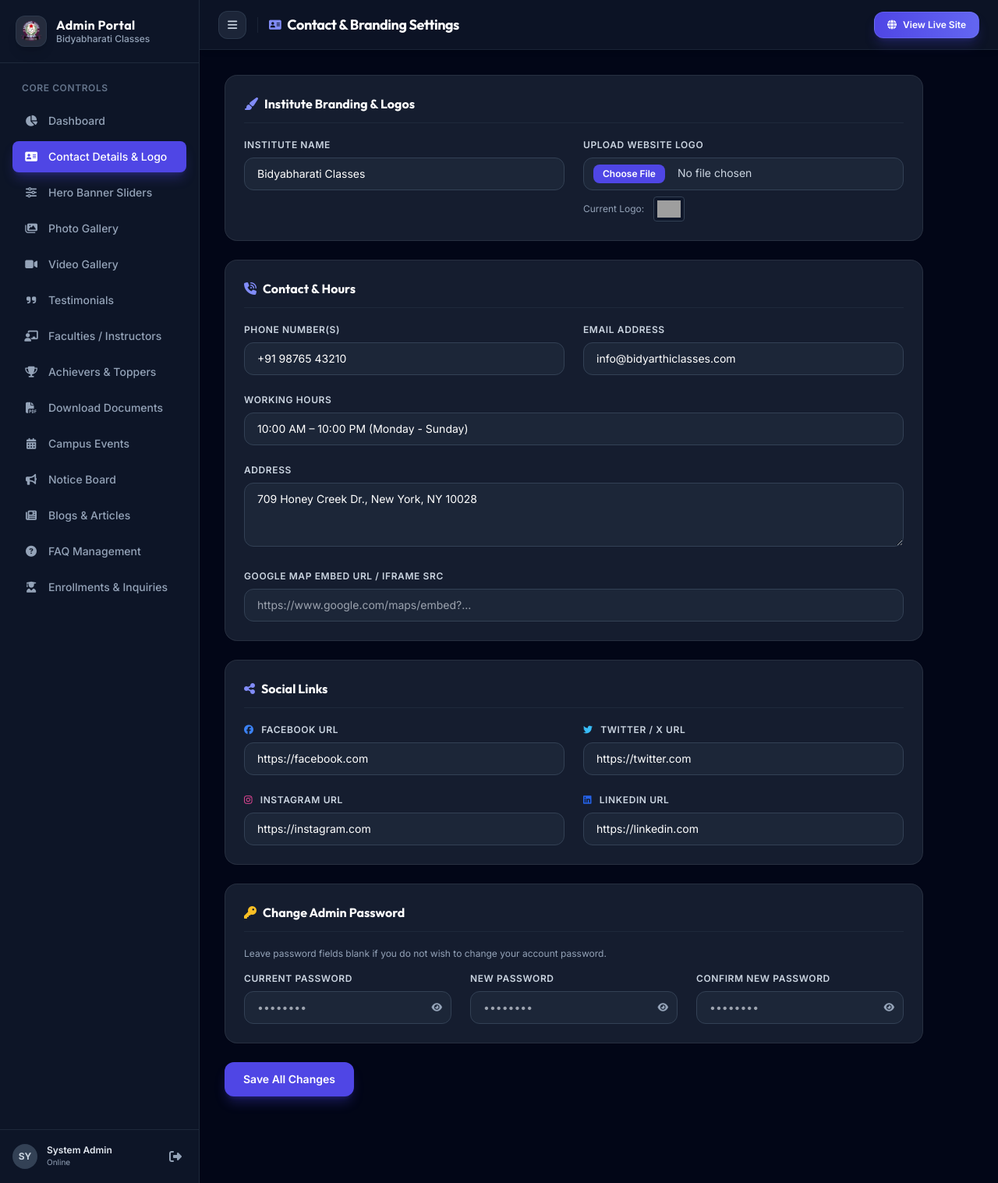
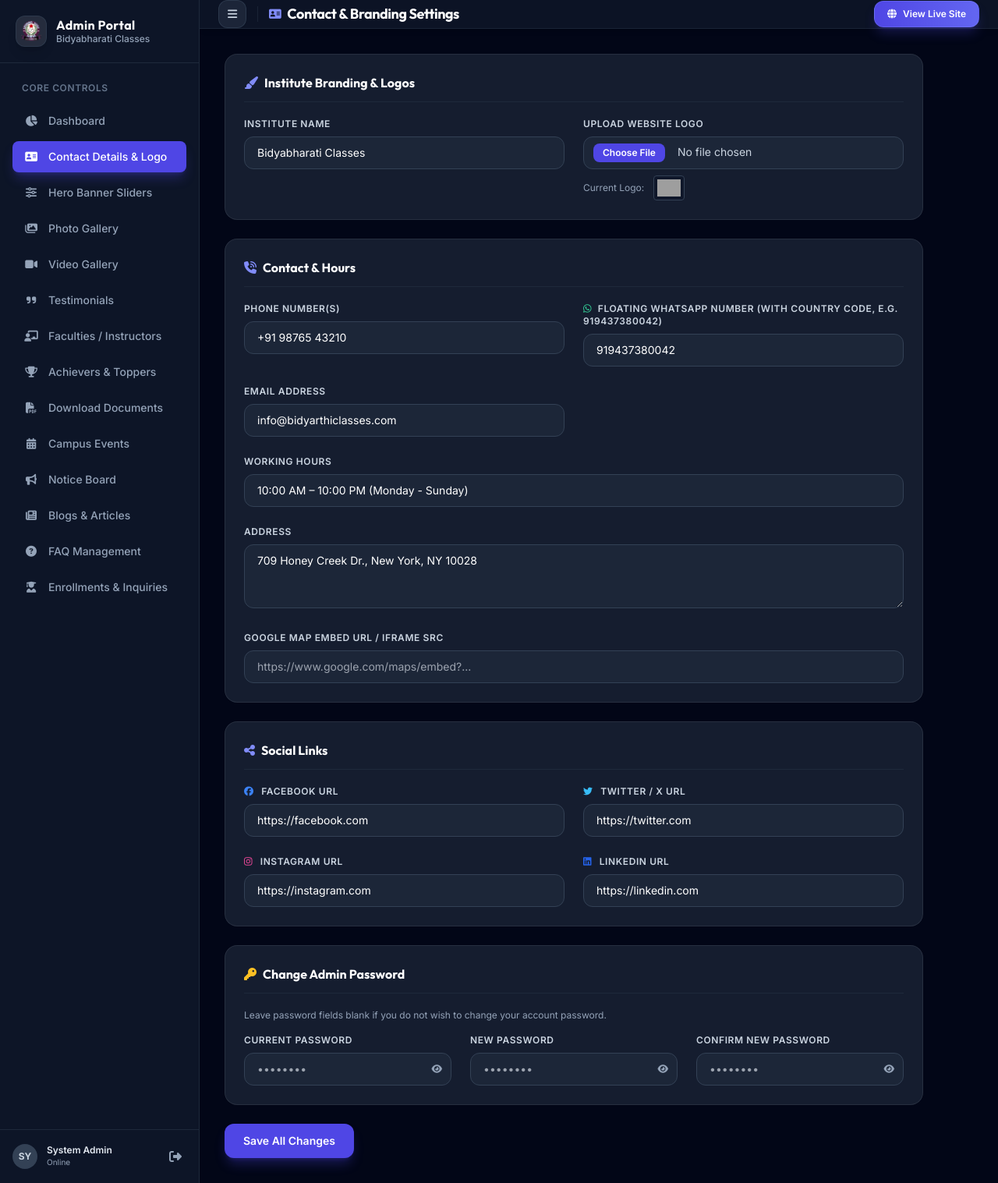
Before and after one commit to Tcavecodes/BidyabharatiClasses, a PHP site: page /admin/contact_details.php in a window 1280 px wide. Shown: the whole page at 78% size. Run offline with PHP 8.4, Linux system fonts and the light colour scheme; a user stored in the database is signed in; data comes from the database, SQL or seed files in the repository; some libraries are stand-ins or nearby versions; grey boxes are pictures that could not be loaded.

Commit message:
link the whatsapp

```diff
--- a/admin/contact_details.php
+++ b/admin/contact_details.php
@@ -5,10 +5,16 @@ include 'header.php';
 $message = '';
 $error = '';
 
+// Ensure whatsapp column exists in site_settings
+try {
+    $pdo->exec("ALTER TABLE site_settings ADD COLUMN whatsapp VARCHAR(50) DEFAULT '919437380042'");
+} catch (Exception $e) {}
+
 // Handle Form Submission
 if ($_SERVER['REQUEST_METHOD'] === 'POST') {
     $site_name = trim($_POST['site_name'] ?? '');
     $phone = trim($_POST['phone'] ?? '');
+    $whatsapp = trim($_POST['whatsapp'] ?? '');
     $email = trim($_POST['email'] ?? '');
     $address = trim($_POST['address'] ?? '');
     $working_hours = trim($_POST['working_hours'] ?? '');
@@ -49,12 +55,12 @@ if ($_SERVER['REQUEST_METHOD'] === 'POST') {
 
     try {
         $stmt = $pdo->prepare("UPDATE site_settings SET
-            site_name = ?, logo_path = ?, favicon_path = ?, phone = ?, email = ?,
+            site_name = ?, logo_path = ?, favicon_path = ?, phone = ?, whatsapp = ?, email = ?,
             address = ?, working_hours = ?, map_iframe = ?, facebook_url = ?,
             twitter_url = ?, instagram_url = ?, linkedin_url = ? WHERE id = 1");
 
         $stmt->execute([
-            $site_name, $logo_path, $favicon_path, $phone, $email,
+            $site_name, $logo_path, $favicon_path, $phone, $whatsapp, $email,
             $address, $working_hours, $map_iframe, $facebook_url,
             $twitter_url, $instagram_url, $linkedin_url
         ]);
@@ -152,6 +158,12 @@ if ($_SERVER['REQUEST_METHOD'] === 'POST') {
                 <div>
                     <label class="block text-xs font-semibold uppercase tracking-wider text-slate-300 mb-2">Phone Number(s)</label>
                     <input type="text" name="phone" value="<?= htmlspecialchars($siteSettings['phone'] ?? '') ?>" required
+                        class="w-full px-4 py-2.5 rounded-xl bg-slate-800/80 border border-slate-700 text-white text-sm focus:ring-2 focus:ring-indigo-500 focus:outline-none">
+                </div>
+
+                <div>
+                    <label class="block text-xs font-semibold uppercase tracking-wider text-slate-300 mb-2"><i class="fa-brands fa-whatsapp text-emerald-400 mr-1"></i> Floating WhatsApp Number (with country code, e.g. 919437380042)</label>
+                    <input type="text" name="whatsapp" value="<?= htmlspecialchars($siteSettings['whatsapp'] ?? '919437380042') ?>" placeholder="e.g. 919437380042"
                         class="w-full px-4 py-2.5 rounded-xl bg-slate-800/80 border border-slate-700 text-white text-sm focus:ring-2 focus:ring-indigo-500 focus:outline-none">
                 </div>
 
--- a/includes/footer.php
+++ b/includes/footer.php
@@ -115,7 +115,11 @@
     <!-- Search form popup end -->
 
     <!-- Floating WhatsApp Chat Button -->
-    <a href="https://wa.me/919437380042?text=Hello%21%20I%20would%20like%20to%20know%20more%20about%20Bidyabharati%20Classes."
+    <?php
+      $rawWaNum = !empty($site_info['whatsapp']) ? $site_info['whatsapp'] : (!empty($site_info['phone']) ? $site_info['phone'] : '919437380042');
+      $cleanWaNum = preg_replace('/[^0-9]/', '', $rawWaNum);
+    ?>
+    <a href="https://wa.me/<?= htmlspecialchars($cleanWaNum) ?>?text=Hello%21%20I%20would%20like%20to%20know%20more%20about%20Bidyabharati%20Classes."
        target="_blank"
        rel="noopener noreferrer"
        aria-label="Chat on WhatsApp"
```
